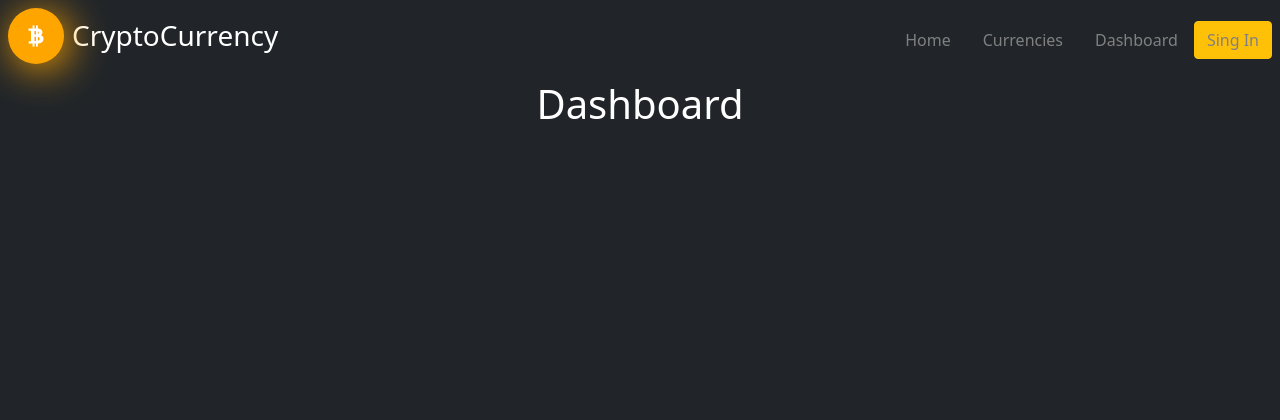
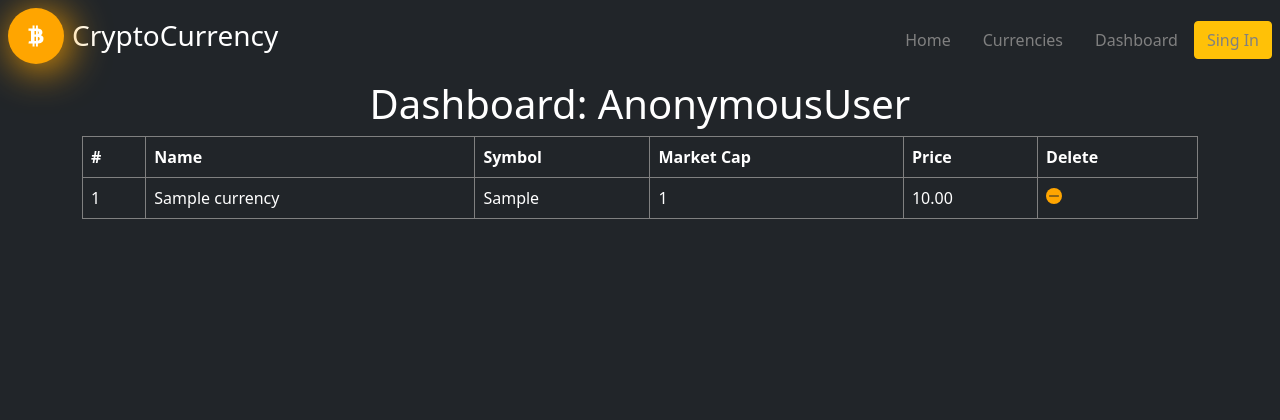
Before and after one commit to andrewzweb/cryptocurrency-backend, a Django app: template base_app/account/templates/account/dashboard.html in a window 1280 px wide. Shown: the top 420 px of the page. Run offline with Django 3.2, Linux system fonts and the light colour scheme; the template is opened without the code that fills it: values named after a table or form of the project are taken from there, others are empty; tables that the repository leaves empty hold one stand-in row (Sample ...); some libraries are stand-ins or nearby versions.

Commit message:
Make views dashboard use only django

```diff
--- a/base_app/account/templates/account/dashboard.html
+++ b/base_app/account/templates/account/dashboard.html
@@ -2,6 +2,34 @@
 
 {% block content %}
 <section class="container dashboard">
-  <h1 class="text-center">Dashboard</h1>
+  <h1 class="text-center">Dashboard: {{ request.user }}</h1>
 </section>
+
+<section class="container currency">
+  <table class="table-3">
+    <thead>
+      <tr>
+        <th>#</th>
+        <th>Name</th>
+        <th>Symbol</th>
+        <th>Market Cap</th>
+        <th>Price</th>
+        <th>Delete</th>
+      </tr>
+    </thead>
+    <tbody>
+      {% for currency in dashboard.currency.all %}
+      <tr>
+        <td data-label="numb">{{ forloop.counter }}</td>
+        <td data-label="name">{{ currency.name }}</td>
+        <td data-label="symbol">{{ currency.symbol }}</td>
+        <td data-label="market_cap">{{ currency.market_cap }}</td>
+        <td data-label="price">{{ currency.price }}</td>
+        <td data-label="Delete"><ion-icon name="remove-outline"></ion-icon></td>
+      </tr>
+      {% endfor %}
+    </tbody>
+  </table>
+</section>
+
 {% endblock %}
--- a/base_app/home/static/home/css/home.css
+++ b/base_app/home/static/home/css/home.css
@@ -168,4 +168,10 @@ ion-icon[name="add-outline"] {
     border-radius: 50%;
 }
 
+ion-icon[name="remove-outline"] {
+    background-color: orange;
+    color: #212529;
+    border-radius: 50%;
+}
+
 // == end currency ===
```
Also changed, not shown: base_app/account/templates/account/dashboad.html (added, +19 -0 lines), base_app/account/views.py (+6 -2 lines).
